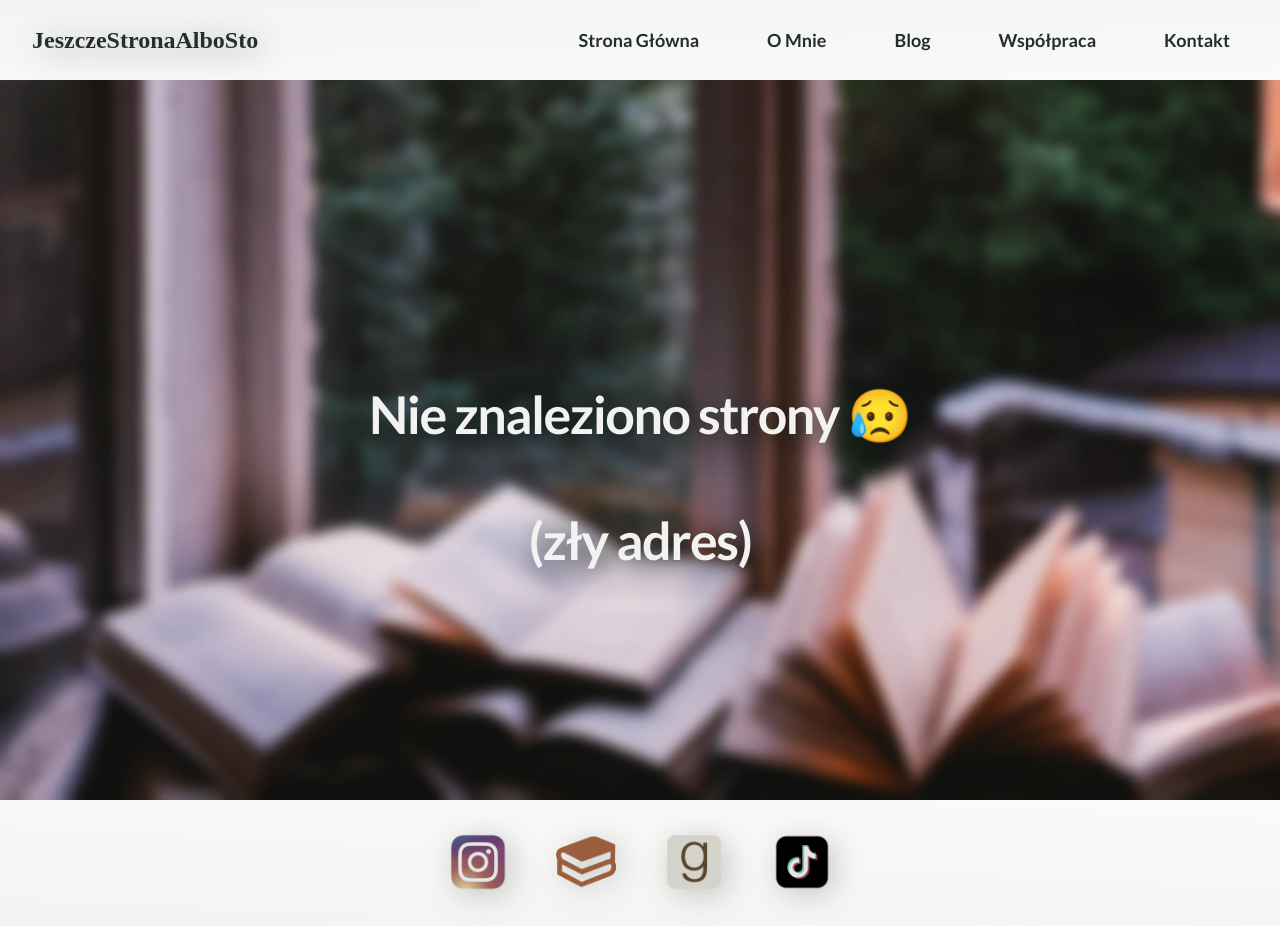
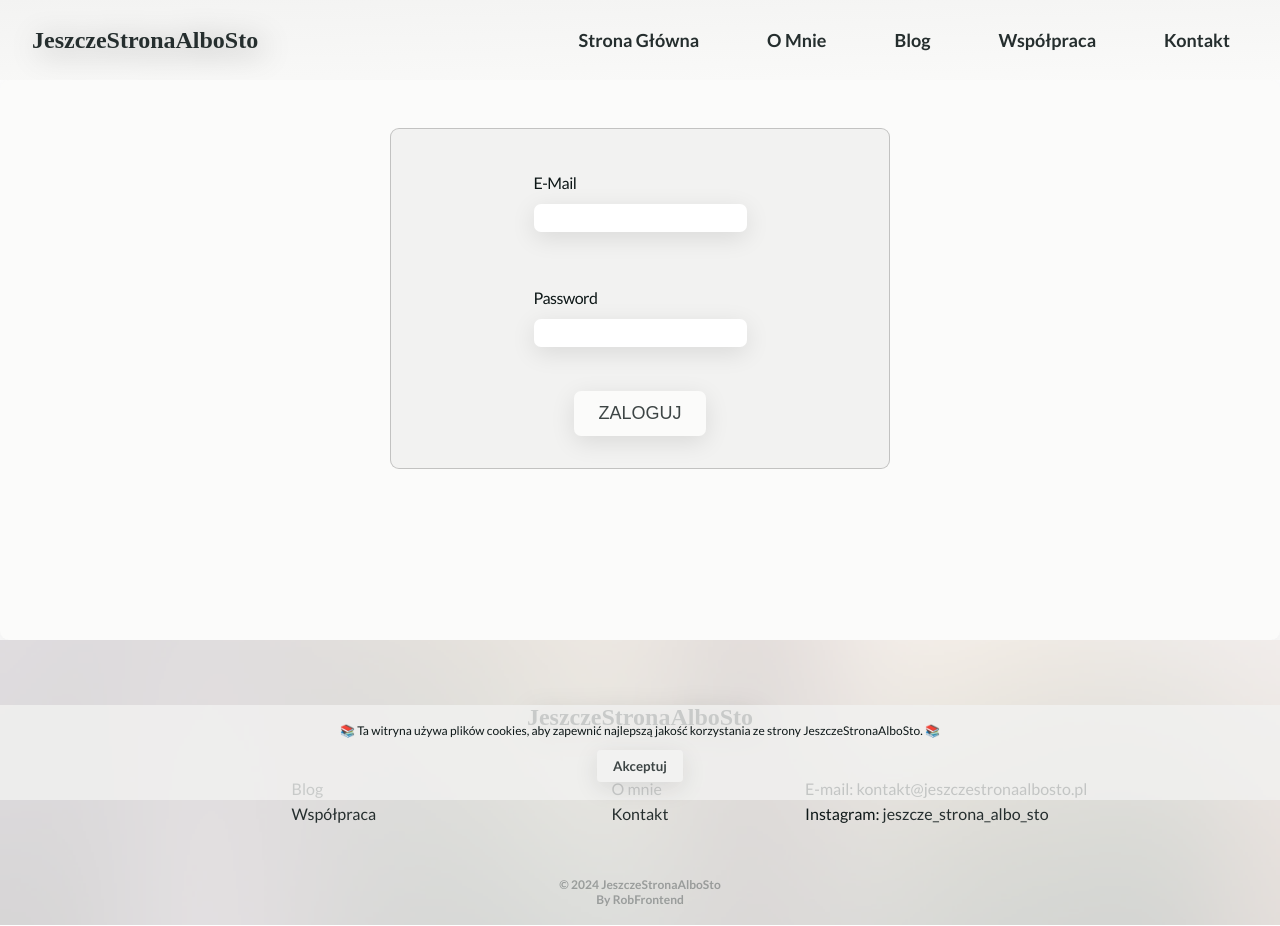
Before and after one commit to RobFrontend/jeszcze-strona, a React (Vite) app: page /login in a window 1280 px wide. Built offline with nearby package versions, Linux system fonts and the light colour scheme; a web font is replaced by a local one.

Commit message:
panel backend

```diff
--- a/src/App.jsx
+++ b/src/App.jsx
@@ -11,6 +11,7 @@ import { ReactQueryDevtools } from "@tanstack/react-query-devtools";
 import GlobalStyles from "./styles/GlobalStyles";
 import { Toaster } from "react-hot-toast";
 import Panel from "./pages/Panel";
+import Login from "./pages/Login";
 
 const queryClient = new QueryClient({
   defaultOptions: {
@@ -34,6 +35,7 @@ function App() {
             <Route path="omnie" element={<About />} />
             <Route path="wspolpraca" element={<Collab />} />
             <Route path="kontakt" element={<Contact />} />
+            <Route path="login" element={<Login />} />
             <Route path="panel-edycji-blog" element={<Panel />} />
           </Route>
           <Route path="*" element={<PageNotFound />} />
--- /dev/null
+++ b/src/features/login/useLogin.js
@@ -0,0 +1,20 @@
+import { useMutation } from "@tanstack/react-query";
+import { login as loginAPI } from "../../services/apiAuth";
+import { useNavigate } from "react-router-dom";
+import toast from "react-hot-toast";
+
+export function useLogin() {
+  const navigate = useNavigate();
+  const { mutate: login, isPending: isLogin } = useMutation({
+    mutationFn: ({ email, password }) => loginAPI({ email, password }),
+    onSuccess: (user) => {
+      toast.success("Zalogowano!");
+      navigate("/panel-edycji-blog");
+    },
+    onError: (err) => {
+      toast.error("Sprawdź mail i hasło!");
+    },
+  });
+
+  return { isLogin, login };
+}
--- /dev/null
+++ b/src/features/login/useUser.js
@@ -0,0 +1,11 @@
+import { useQuery } from "@tanstack/react-query";
+import { getCurrentUser } from "../../services/apiAuth";
+
+export function useUser() {
+  const { isLoading, data: user } = useQuery({
+    queryKey: ["user"],
+    queryFn: getCurrentUser,
+  });
+
+  return { isLoading, user, isAuthenticated: user?.role === "authenticated" };
+}
--- a/src/features/panel/PanelArticles.jsx
+++ b/src/features/panel/PanelArticles.jsx
@@ -1,5 +1,6 @@
 import styled from "styled-components";
 import { IoTrashOutline } from "react-icons/io5";
+import { useDeleteArticle } from "./useDeleteArticle";
 
 const ArticleBox = styled.div`
   padding: 1.8rem;
@@ -56,6 +57,7 @@ const DeleteButton = styled.button`
 `;
 
 function PanelArticles({ article }) {
+  const { isDeleting, deleteArticle } = useDeleteArticle();
   return (
     <ArticleBox>
       <ArticeTextInfo>
@@ -65,7 +67,10 @@ function PanelArticles({ article }) {
         <p>{article.created_at.slice(0, 10)}</p>
       </ArticeTextInfo>
       <IMG src={article.img} alt={article.id} />
-      <DeleteButton>
+      <DeleteButton
+        disabled={isDeleting}
+        onClick={() => deleteArticle(article.id)}
+      >
         <IoTrashOutline />
       </DeleteButton>
     </ArticleBox>
--- /dev/null
+++ b/src/features/panel/useCreateArticle.js
@@ -0,0 +1,26 @@
+import { useMutation, useQueryClient } from "@tanstack/react-query";
+import { createArticleAPI } from "../../services/apiArticles";
+import toast from "react-hot-toast";
+
+export function useCreateArticle() {
+  const queryClient = useQueryClient();
+  const { mutate: createArticle, isPending: isCreating } = useMutation({
+    mutationFn: createArticleAPI,
+    onSuccess: () => {
+      toast.success("Artykuł utworzony!", {
+        duration: 2000,
+        icon: "✅",
+      });
+      queryClient.invalidateQueries({
+        queryKey: ["articles"],
+      });
+    },
+    onError: (err) => {
+      toast.error(
+        "Artykuł nie mógł zostać utworzony, sprawdź czy wszystkie pola są wypełnione oraz czy dodano plik",
+        { duration: 5000, icon: "❗" }
+      );
+    },
+  });
+  return { isCreating, createArticle };
+}
--- /dev/null
+++ b/src/features/panel/useDeleteArticle.js
@@ -0,0 +1,18 @@
+import { useMutation, useQueryClient } from "@tanstack/react-query";
+import { deleteArticle as deleteArticleAPI } from "../../services/apiArticles";
+import toast from "react-hot-toast";
+
+export function useDeleteArticle() {
+  const queryClient = useQueryClient();
+  const { isLoading: isDeleting, mutate: deleteArticle } = useMutation({
+    mutationFn: (id) => deleteArticleAPI(id),
+    onSuccess: () => {
+      toast("Artykuł usunięty!", { duration: 2000, icon: "🗑" });
+      queryClient.invalidateQueries({
+        queryKey: ["articles"],
+      });
+    },
+    onError: (err) => toast.error("Artykuł nie mógł zostać usnięty!"),
+  });
+  return { isDeleting, deleteArticle };
+}
--- /dev/null
+++ b/src/pages/Login.jsx
@@ -0,0 +1,115 @@
+import { useEffect, useState } from "react";
+import { useLogin } from "../features/login/useLogin";
+import { useUser } from "../features/login/useUser";
+import { useNavigate } from "react-router-dom";
+import styled from "styled-components";
+import LoaderFull from "../ui/LoaderFull";
+
+const LoginDiv = styled.section`
+  background-color: var(--font-light-white);
+  box-shadow: var(--shadow-md);
+  border-radius: var(--border-radius-lg);
+  min-height: 70vh;
+`;
+
+const Form = styled.form`
+  display: grid;
+  gap: 3.2rem;
+  padding: 3.2rem;
+  justify-content: center;
+  border: 1px solid rgba(0, 0, 0, 0.2);
+  border-radius: var(--border-radius-lg);
+  background-color: var(--font-dark-white);
+  max-width: 50rem;
+  margin: 0 auto;
+  @media screen and (max-width: 600px) {
+    max-width: 40rem;
+  }
+  @media screen and (max-width: 400px) {
+    max-width: 30rem;
+  }
+`;
+
+const InputBox = styled.div`
+  display: grid;
+  gap: 1.2rem;
+  padding: 1.2rem;
+  max-width: 40rem;
+  @media screen and (max-width: 600px) {
+    max-width: 30rem;
+  }
+  @media screen and (max-width: 400px) {
+    max-width: 25rem;
+  }
+`;
+
+const Input = styled.input`
+  box-shadow: var(--shadow-md);
+`;
+
+const Button = styled.button`
+  background-color: var(--font-light-white);
+  color: var(--font-light-dark);
+  box-shadow: var(--shadow-md);
+  border-radius: var(--border-radius-md);
+  border: none;
+  padding: 1.2rem 2.4rem;
+  font-size: 1.8rem;
+  width: min-content;
+  justify-self: center;
+  text-transform: uppercase;
+  cursor: pointer;
+  &:hover {
+    opacity: 0.8;
+  }
+`;
+
+function Login({ isLogged, setIsLogged }) {
+  const navigate = useNavigate();
+  const { isLoading, isAuthenticated } = useUser();
+  const [email, setEmail] = useState("");
+  const [password, setPassword] = useState("");
+
+  const { login, isLogin } = useLogin();
+  function handleSubmit(e) {
+    e.preventDefault();
+    if (!email || !password) return;
+    login({ email, password });
+  }
+  useEffect(
+    function () {
+      if (isAuthenticated) navigate("/panel-edycji-blog");
+    },
+    [isAuthenticated, navigate]
+  );
+  if (isLoading) return <LoaderFull />;
+  return (
+    <LoginDiv>
+      <Form onSubmit={handleSubmit}>
+        <InputBox>
+          <label>E-mail</label>
+          <Input
+            type="email"
+            autoComplete="username"
+            value={email}
+            onChange={(e) => setEmail(e.target.value)}
+            disabled={isLogin}
+          />
+        </InputBox>
+        <InputBox>
+          <label>Password</label>
+          <Input
+            type="password"
+            autoComplete="current-password"
+            value={password}
+            onChange={(e) => setPassword(e.target.value)}
+            disabled={isLogin}
+          />
+        </InputBox>
+        <Button disabled={isLogin}>Zaloguj</Button>
+      </Form>
+    </LoginDiv>
+  );
+}
+
+export default Login;
--- a/src/pages/Panel.jsx
+++ b/src/pages/Panel.jsx
@@ -2,9 +2,12 @@ import styled from "styled-components";
 import { useArticles } from "../features/blog/useArticles";
 import LoaderFull from "../ui/LoaderFull";
 import PanelArticles from "../features/panel/PanelArticles";
-import { Link } from "react-router-dom";
+import { Link, useNavigate } from "react-router-dom";
 import { Fade } from "react-awesome-reveal";
-import { useState } from "react";
+import { useEffect, useState } from "react";
+import { useUser } from "../features/login/useUser";
+import { useCreateArticle } from "../features/panel/useCreateArticle";
+import { useForm } from "react-hook-form";
 
 const SectionForm = styled.section`
   background-color: var(--font-dark-white);
@@ -64,7 +67,8 @@ const AddPostButton = styled.button`
   box-shadow: var(--shadow-md);
   border-radius: var(--border-radius-md);
   justify-self: center;
-  margin: 1.8rem;
+  grid-column: 1/-1;
+  margin-top: 1.8rem;
   cursor: pointer;
   &:hover {
     opacity: 0.8;
@@ -87,8 +91,37 @@ const ArticlesBoxes = styled.div`
 `;
 
 function Panel() {
+  const navigate = useNavigate();
+  const { isLoading: isLoadingUser, isAuthenticated } = useUser();
   const [openForm, setOpenForm] = useState(false);
   const { articles, isLoading } = useArticles();
+  useEffect(
+    function () {
+      if (!isAuthenticated) navigate("/login");
+    },
+    [isAuthenticated, navigate]
+  );
+  //
+  const { isCreating, createArticle } = useCreateArticle();
+
+  const {
+    register,
+    handleSubmit,
+    reset,
+    getValues,
+    formState: { isSubmitting, errors },
+  } = useForm({
+    defaultValues: null,
+  });
+
+  function onSubmit(data) {
+    createArticle(
+      { ...data, img: data.img[0] },
+      { onSuccess: (data) => reset() }
+    );
+  }
+  //
+  if (isLoadingUser) return <LoaderFull />;
   if (isLoading) return <LoaderFull />;
   return (
     <>
@@ -106,26 +139,52 @@ function Panel() {
         {openForm === true ? (
           <Fade>
             <FormPanel>
-              <Form>
+              <Form onSubmit={handleSubmit(onSubmit)}>
                 <InputBox>
                   <label>Tytuł:</label>
-                  <Input type="text" />
+                  <Input
+                    type="text"
+                    id="tytul"
+                    {...register("tytul")}
+                    required
+                  />
                 </InputBox>
                 <InputBox>
                   <label>Tekst:</label>
-                  <TextArea type="text" />
+                  <TextArea
+                    type="text"
+                    id="tekst"
+                    {...register("tekst")}
+                    required
+                  />
                 </InputBox>
                 <InputBox>
                   <label>Wydawnictwo:</label>
-                  <Input type="text" />
+                  <Input
+                    type="text"
+                    id="wydawnictwo"
+                    {...register("wydawnictwo")}
+                    required
+                  />
                 </InputBox>
                 <InputBox>
                   <label>Autor:</label>
-                  <Input type="text" />
+                  <Input
+                    type="text"
+                    id="autor"
+                    {...register("autor")}
+                    required
+                  />
                 </InputBox>
                 <InputBox>
                   <label>Gatunek:</label>
-                  <Input type="text" placeholder="Fantasy, Horror" />
+                  <Input
+                    type="text"
+                    id="gatunek"
+                    placeholder="Fantasy, Horror"
+                    {...register("gatunek")}
+                    required
+                  />
                   <span>
                     Z wielkiej i po przecinku jak więcej niż 1 (nazwy i wielkie
                     litery dokładnie takie jak niżej)
@@ -137,11 +196,21 @@ function Panel() {
                 </InputBox>
                 <InputBox>
                   <label>Link Instagram:</label>
-                  <Input type="text" />
+                  <Input
+                    type="text"
+                    id="linkig"
+                    {...register("linkig")}
+                    required
+                  />
                 </InputBox>
                 <InputBox>
                   <label>Link LubimyCzytać:</label>
-                  <Input type="text" />
+                  <Input
+                    type="text"
+                    id="linklc"
+                    {...register("linklc")}
+                    required
+                  />
 
                   <span>(link do profilu jeśli nie ma tam posta): </span>
                   <span>
@@ -149,7 +218,13 @@ function Panel() {
                   </span>
                 </InputBox>
                 <InputBox>
-                  <input type="file" />
+                  <input
+                    type="file"
+                    accept="image/*"
+                    id="img"
+                    {...register("img")}
+                    required
+                  />
                   <span>
                     Zdjęcie najlepiej w formacie .webp i żeby nie było wyższe
                     ani szersze niż 900px
@@ -161,8 +236,8 @@ function Panel() {
                     - darmowy photoshop
                   </span>
                 </InputBox>
+                <AddPostButton disabled={isCreating}>Dodaj Post</AddPostButton>
               </Form>
-              <AddPostButton>Dodaj Post</AddPostButton>
             </FormPanel>
           </Fade>
         ) : null}
--- a/src/services/apiArticles.js
+++ b/src/services/apiArticles.js
@@ -1,10 +1,50 @@
 import supabase from "./supabase";
+import { supabaseUrl } from "./supabase";
 
 export async function getArticles() {
   const { data, error } = await supabase.from("articles").select("*");
   if (error) {
     console.log(error);
-    throw new Error("Articles could not be loaded");
+    throw new Error("Artykuł nie mógł zostać wczytany");
   }
   return data;
 }
+
+export async function createArticleAPI(newArticle, id) {
+  const imageName = `${Math.random()}-${newArticle.img.name}`.replaceAll(
+    "/",
+    ""
+  );
+  const imagePath = `${supabaseUrl}/storage/v1/object/public/article-images/${imageName}`;
+  const { data, error } = await supabase
+    .from("articles")
+    .insert([{ ...newArticle, img: imagePath }])
+    .select();
+  if (error) {
+    console.log(error);
+    throw new Error("Artykuł nie mógł zostać utworzony");
+  }
+  // 2. Upload Image
+
+  const { error: storageError } = await supabase.storage
+    .from("article-images")
+    .upload(imageName, newArticle.img);
+
+  // 3. Delete if error while uploading img
+  if (storageError) {
+    await supabase.from("articles").delete().eq("id", data.id);
+    console.log(storageError);
+    throw new Error("Zdjęcie nie mogło zostać dodane");
+  }
+
+  return data;
+}
+
+export async function deleteArticle(id) {
+  const { data, error } = await supabase.from("articles").delete().eq("id", id);
+  if (error) {
+    console.log(error);
+    throw new Error("Artykuł nie mógł zostać usunięty");
+  }
+  return data;
+}
--- /dev/null
+++ b/src/services/apiAuth.js
@@ -0,0 +1,22 @@
+import supabase from "./supabase";
+
+export async function login({ email, password }) {
+  const { data, error } = await supabase.auth.signInWithPassword({
+    email,
+    password,
+  });
+
+  if (error) throw new Error(error.message);
+  return data;
+}
+
+export async function getCurrentUser() {
+  const { data: session } = await supabase.auth.getSession();
+  if (!session.session) return null;
+
+  const { data, error } = await supabase.auth.getUser();
+
+  if (error) throw new Error(error.message);
+
+  return data?.user;
+}
--- a/src/services/supabase.js
+++ b/src/services/supabase.js
@@ -1,5 +1,5 @@
 import { createClient } from "@supabase/supabase-js";
-const supabaseUrl = "https://papofswwxqwjsiqgzzji.supabase.co";
+export const supabaseUrl = "https://papofswwxqwjsiqgzzji.supabase.co";
 const supabaseKey =
   "eyJhbGciOiJIUzI1NiIsInR5cCI6IkpXVCJ9.eyJpc3MiOiJzdXBhYmFzZSIsInJlZiI6InBhcG9mc3d3eHF3anNpcWd6emppIiwicm9sZSI6ImFub24iLCJpYXQiOjE3MTA1MjcwNDgsImV4cCI6MjAyNjEwMzA0OH0.2C8UkSHllPcvVlzpl84R6GX9KhxOnSGvj8b7y_dKnSI";
 const supabase = createClient(supabaseUrl, supabaseKey);
```
